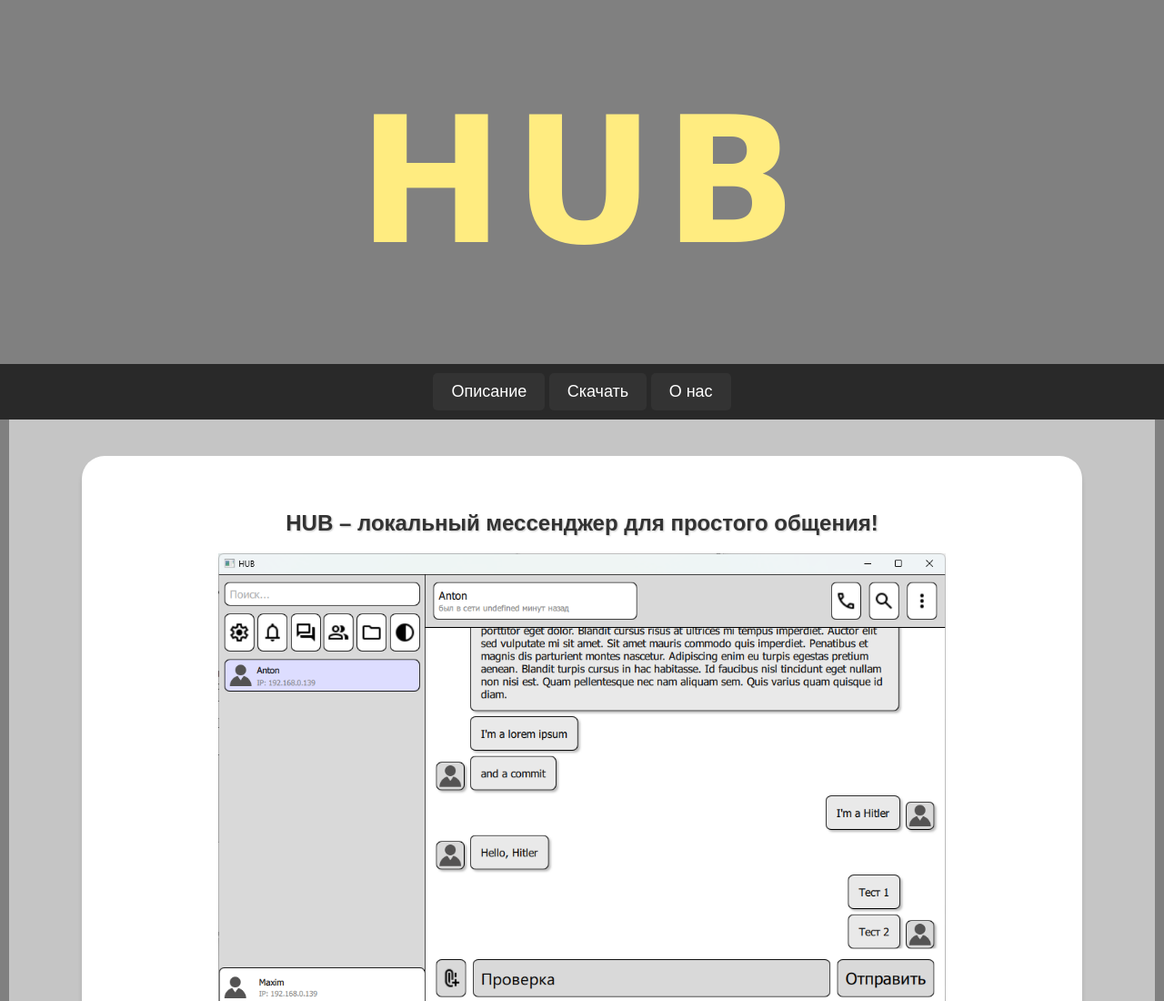
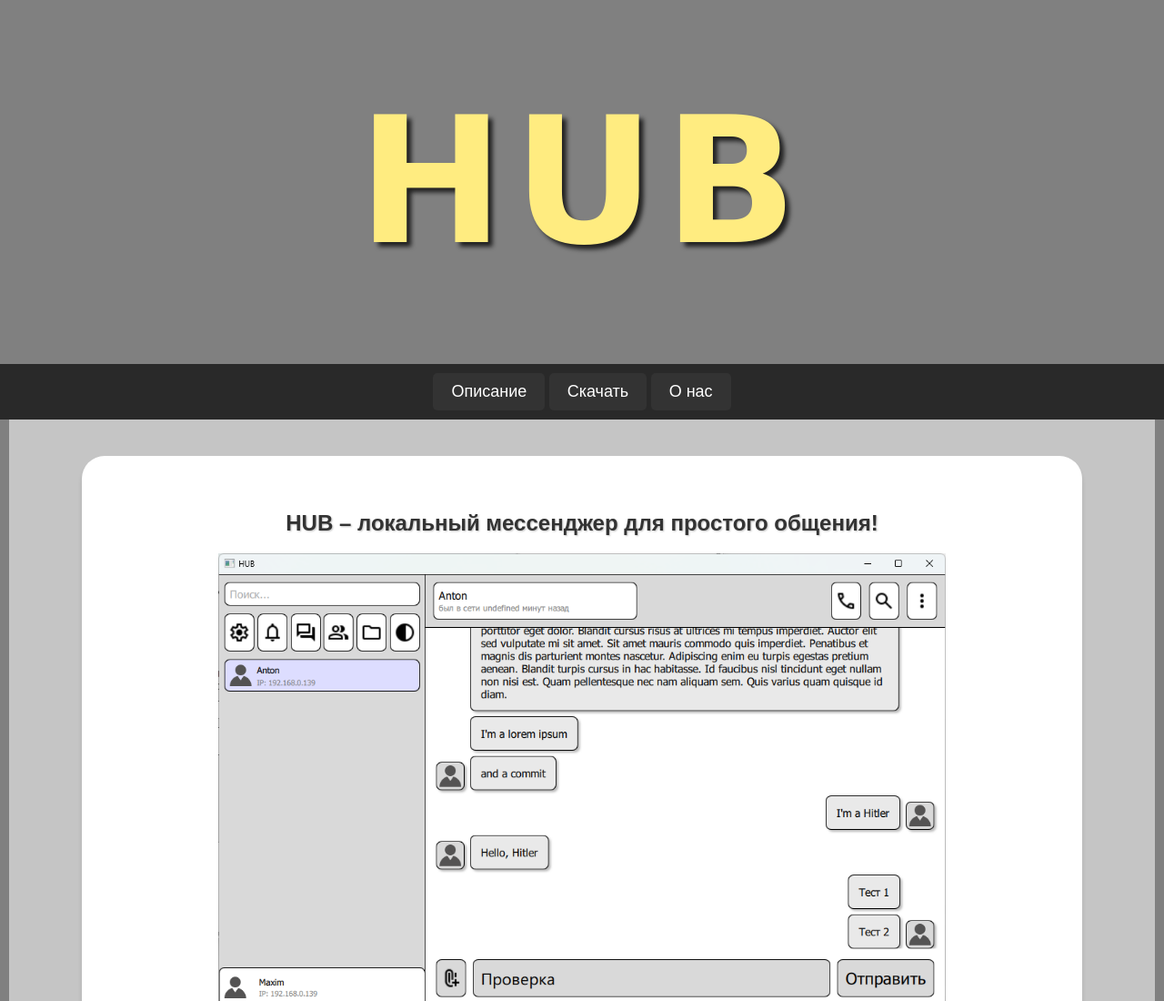
Before and after one commit to hacksawridge1/project_hub, a plain HTML site: page web/index.html in a window 1280 px wide. Shown: the top 1100 px of the page at 91% size. Drawn offline with Linux system fonts and the light colour scheme.

Commit message:
Добавил тень шрифту

```diff
--- a/web/css/style.css
+++ b/web/css/style.css
@@ -71,6 +71,10 @@ h1 {
   font-size: 12em;
   font-family: Alex Brush, cursive;
   animation: burning 1.5s ease-in-out infinite alternate;
+
+  -webkit-text-shadow: 5px 5px 5px rgba(0, 0, 0, 0.75);
+  -moz-text-shadow: 5px 5px 5px rgba(0, 0, 0, 0.75);
+  text-shadow: 5px 5px 5px rgba(0, 0, 0, 0.75);
 }
 
 h2 {
```
Lines whose indentation alone changed are shown as unchanged.
